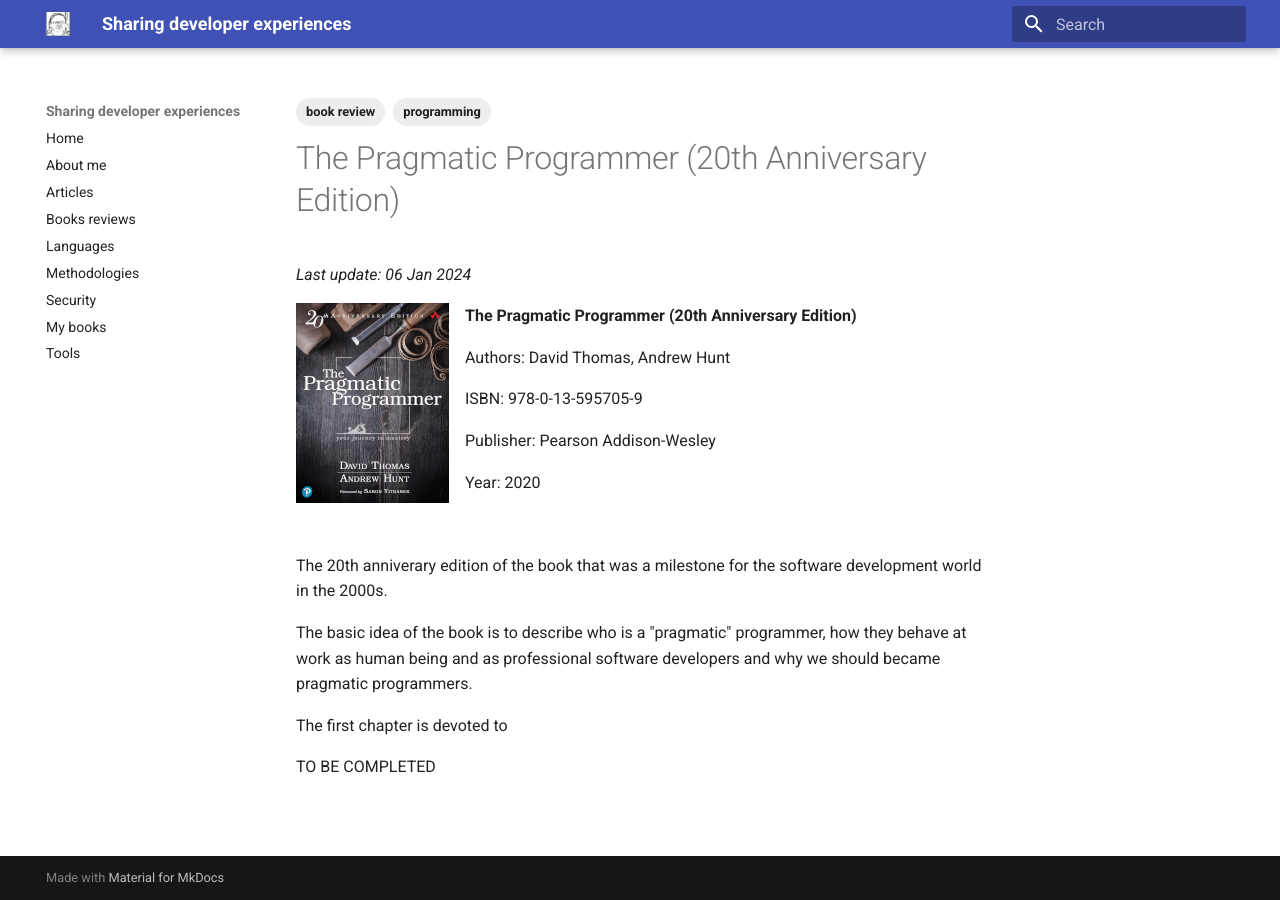
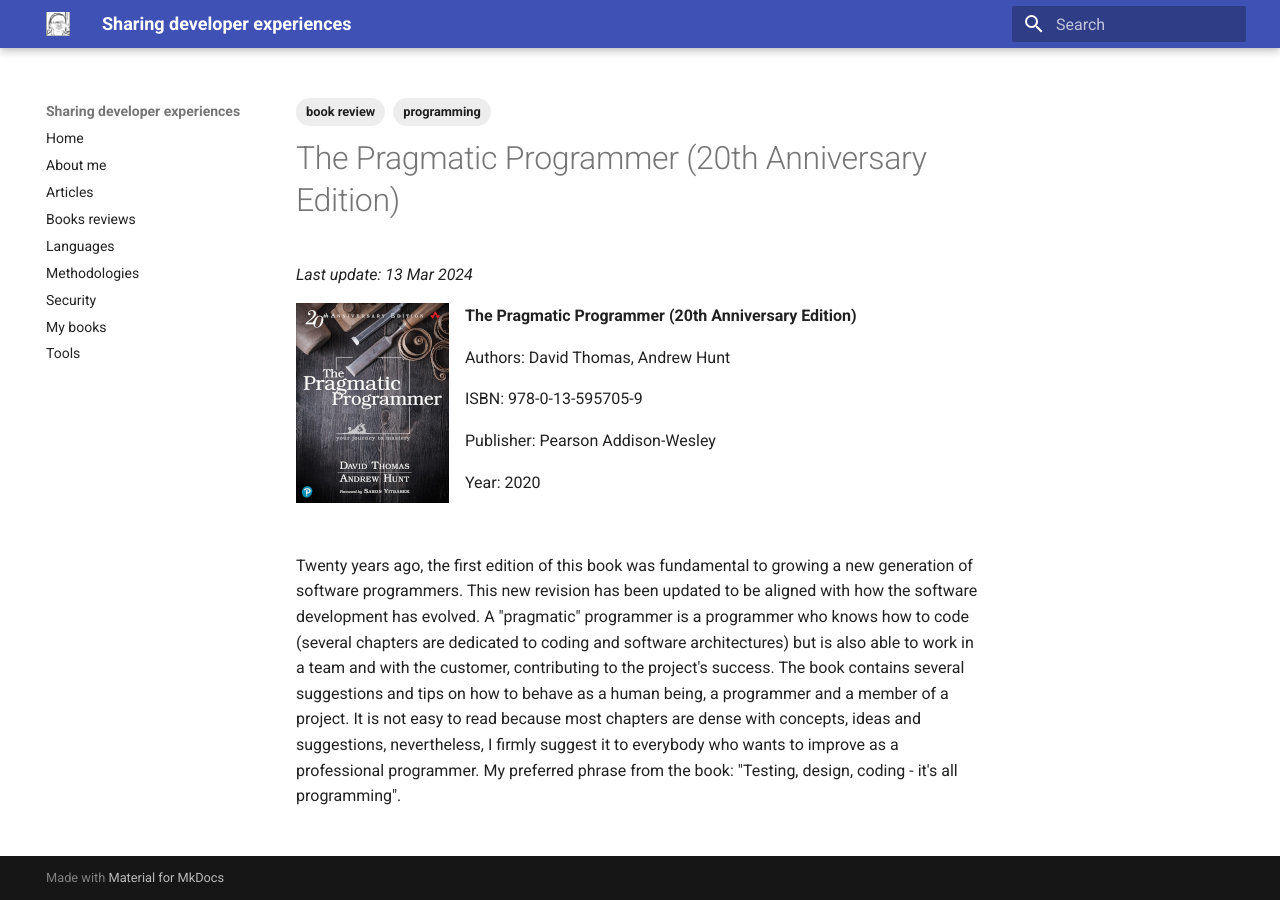
Before and after one commit to gualtierotesta/blog, an MkDocs documentation site: the page built from docs/books/pragmatic-programmer-2.md, in a window 1280 px wide. Built offline with MkDocs 1.6.1 and Material for MkDocs 9.7.7, drawn with Linux system fonts in a browser that asks for light colours.

Commit message:
Pragmatic Programer review

```diff
--- a/docs/books/pragmatic-programmer-2.md
+++ b/docs/books/pragmatic-programmer-2.md
@@ -4,7 +4,7 @@
 
 # The Pragmatic Programmer (20th Anniversary Edition)
 
-*Last update: 06 Jan 2024*
+*Last update: 13 Mar 2024*
 
 
 <img align="left" src="../covers/pragmatic-programmer-2.png" alt="cover" height="200" />
@@ -21,10 +21,9 @@
 
 <br/>
 
-The 20th anniverary edition of the book that was a milestone for the software development world in the 2000s.
-
-The basic idea of the book is to describe who is a "pragmatic" programmer, how they behave at work as human being and as professional software developers and why we should became pragmatic programmers.
-
-The first chapter is devoted to
-
-TO BE COMPLETED
+Twenty years ago, the first edition of this book was fundamental to growing a new generation of software programmers.
+This new revision has been updated to be aligned with how the software development has evolved.
+A "pragmatic" programmer is a programmer who knows how to code (several chapters are dedicated to coding and software architectures) but is also able to work in a team and with the customer, contributing to the project's success.
+The book contains several suggestions and tips on how to behave as a human being, a programmer and a member of a project.
+It is not easy to read because most chapters are dense with concepts, ideas and suggestions, nevertheless, I firmly suggest it to everybody who wants to improve as a professional programmer.
+My preferred phrase from the book: "Testing, design, coding - it's all programming".
```
